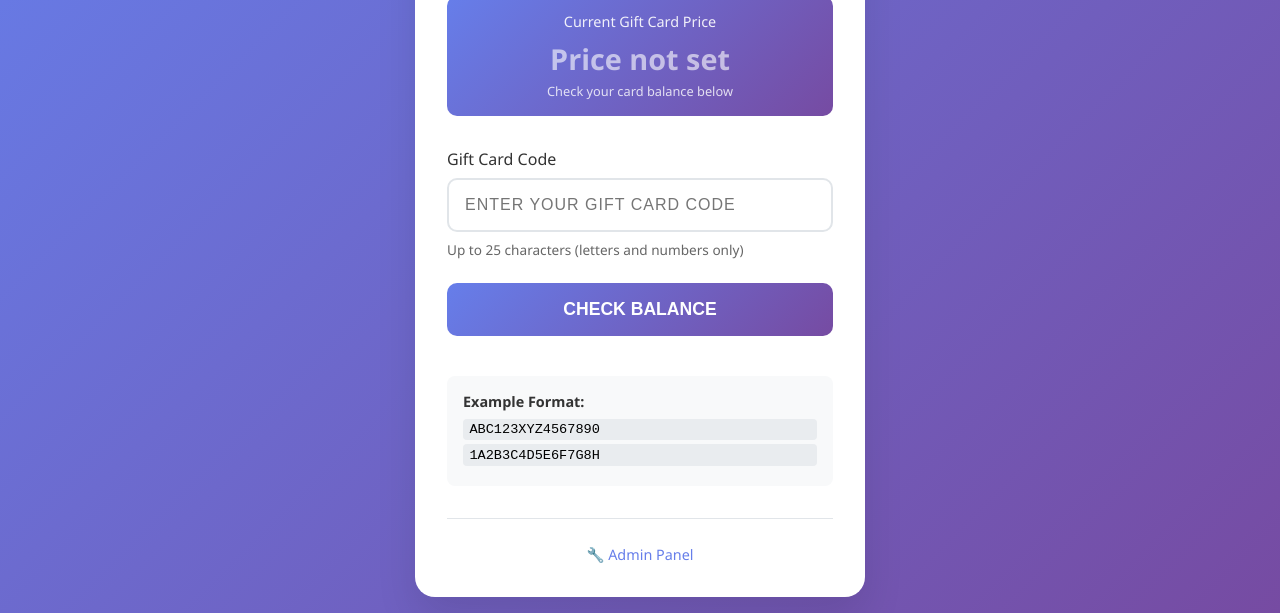
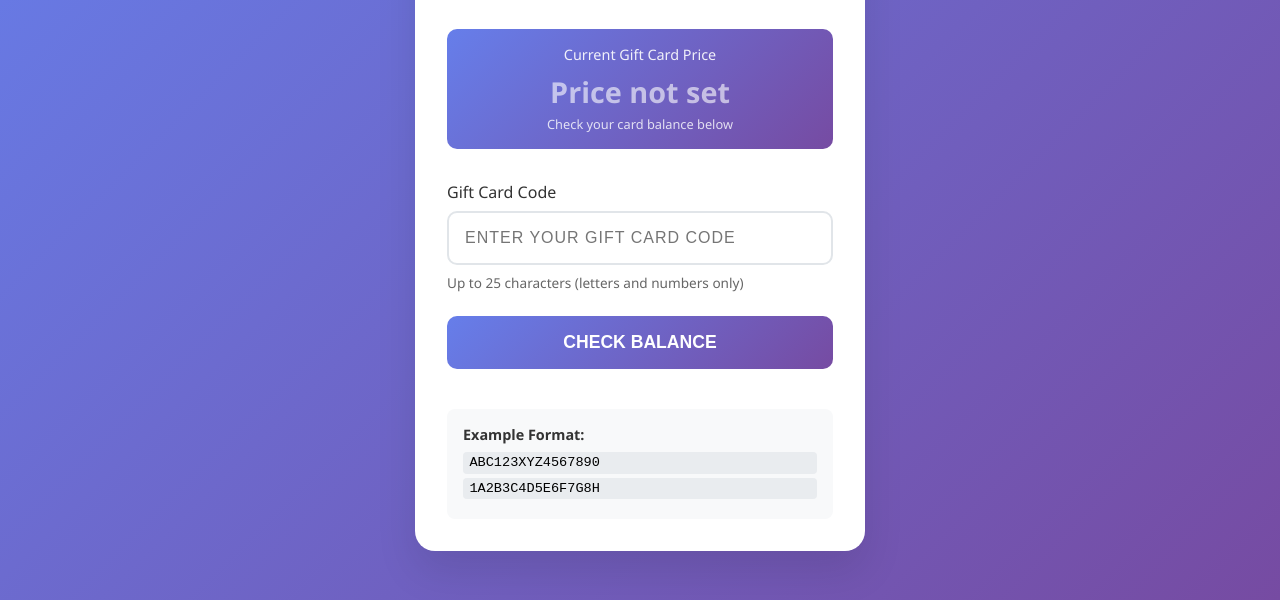
Before and after one commit to Cyr1lz/giftCard, a website: page index.html in a window 1280 px wide. Shown: the part 200-813 px from the top of the page. Drawn offline with Linux system fonts and the light colour scheme; no server answers.

Commit message:
Update index.html

```diff
--- a/index.html
+++ b/index.html
@@ -342,10 +342,6 @@
             <code>ABC123XYZ4567890</code>
             <code>1A2B3C4D5E6F7G8H</code>
         </div>
-
-        <div class="admin-link">
-            <a href="/admin">🔧 Admin Panel</a>
-        </div>
     </div>
 
     <script>
```
